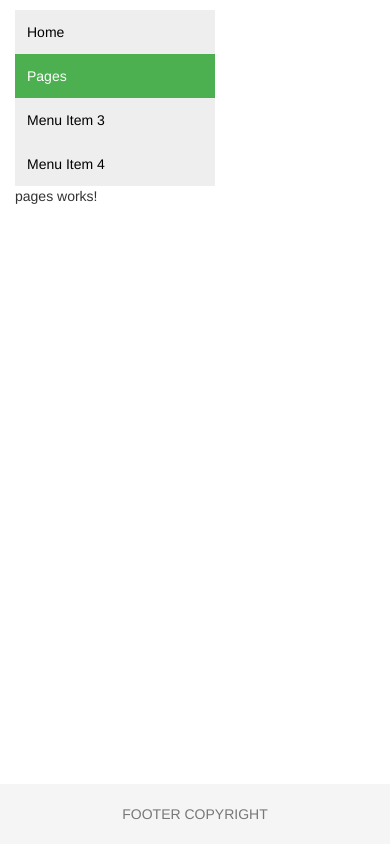
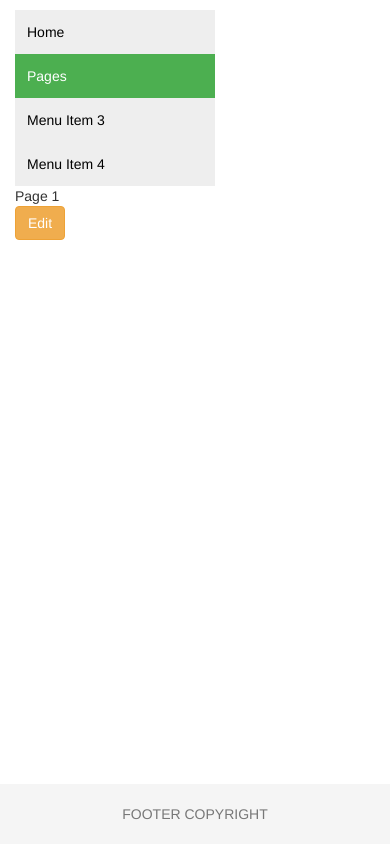
Before and after one commit to OpenWindow/my-dream-app, an Angular app: page /pages in a window 390 px wide. Built offline with nearby package versions, Linux system fonts and the light colour scheme.

Commit message:
test 'add row' functionality to edit page

```diff
--- a/src/app/app.module.ts
+++ b/src/app/app.module.ts
@@ -5,7 +5,6 @@ import { HttpModule } from '@angular/http';
 import { RouterModule, Routes } from '@angular/router';
 
 import { AppComponent } from './app.component';
-import { PagesComponent } from './pages/pages.component';
 import { HomeComponent } from './home/home.component';
 
 import { LayoutBodyComponent } from './layout/body/body.component';
@@ -14,16 +13,16 @@ import { LayoutContentComponent } from './layout/layout-content/layout-content.c
 import { LayoutFooterComponent } from './layout/layout-footer/layout-footer.component';
 import { MenuComponent } from './layout/menu/menu.component';
 
+
 const appRoutes : Routes = [
-  {path: "pages", component: PagesComponent },
   {path: 'home', component: HomeComponent},
+  {path: "pages", loadChildren: 'app/pages/pages.module#PagesModule' },
   {path:'', redirectTo: '/home', pathMatch: 'full'}
 ];
 
 @NgModule({
   declarations: [
     AppComponent,
-    PagesComponent,
     HomeComponent,
     LayoutBodyComponent,
     LayoutHeadComponent,
--- /dev/null
+++ b/src/app/pages/page-edit/page-edit.component.html
@@ -0,0 +1,5 @@
+<div class="text-center">
+  <a class="fa fa-plus-square fa-2x" href="#" aria-label="Delete"></a>
+</div>
+<button class="btn btn-sm btn-primary" (click)='goToPages()'>Back</button>
+<button class="btn btn-sm btn-success">Save</button>
--- /dev/null
+++ b/src/app/pages/page-edit/page-edit.component.ts
@@ -0,0 +1,20 @@
+import { Component, OnInit } from '@angular/core';
+import { Router } from '@angular/router';
+
+@Component({
+  selector: 'app-page-edit',
+  templateUrl: './page-edit.component.html',
+  styleUrls: ['./page-edit.component.css']
+})
+export class PageEditComponent implements OnInit {
+
+  constructor(private router: Router) { }
+
+  ngOnInit() {
+  }
+
+  goToPages(){
+    this.router.navigate(['/pages']);
+  }
+
+}
--- a/src/app/pages/pages.component.html
+++ b/src/app/pages/pages.component.html
@@ -1,3 +1,10 @@
-<p>
-  pages works!
-</p>
+<div class="row">
+  <div class="col-sm-3">
+    Page 1
+  </div>
+  <div class="col-sm-9">
+    <button class='btn btn-warning' (click)='editPage(1)'>
+  Edit
+</button>
+  </div>
+</div>
--- a/src/app/pages/pages.component.ts
+++ b/src/app/pages/pages.component.ts
@@ -1,4 +1,5 @@
 import { Component, OnInit } from '@angular/core';
+import { Router } from '@angular/router';
 
 @Component({
   selector: 'app-pages',
@@ -7,9 +8,13 @@ import { Component, OnInit } from '@angular/core';
 })
 export class PagesComponent implements OnInit {
 
-  constructor() { }
+  constructor(private router: Router) { }
 
   ngOnInit() {
   }
 
+  editPage(id: number){
+    this.router.navigate(['/pages//edit', id]);
+  }
+
 }
--- /dev/null
+++ b/src/app/pages/pages.routing.ts
@@ -0,0 +1,12 @@
+import { ModuleWithProviders } from '@angular/core';
+import { RouterModule, Routes } from '@angular/router';
+
+import { PagesComponent } from './pages.component';
+import { PageEditComponent } from './page-edit/page-edit.component';
+
+const routes: Routes = [
+    {path: '', component: PagesComponent },
+    {path: 'edit/:id', component: PageEditComponent }
+];
+
+export const routing: ModuleWithProviders = RouterModule.forChild(routes);
```
Also changed, not shown: src/app/pages/pages.module.ts (added, +19 -0 lines), src/app/pages/page-edit/page-edit.component.css (added), 1 other file (tests, documents, lock files or other folders).
